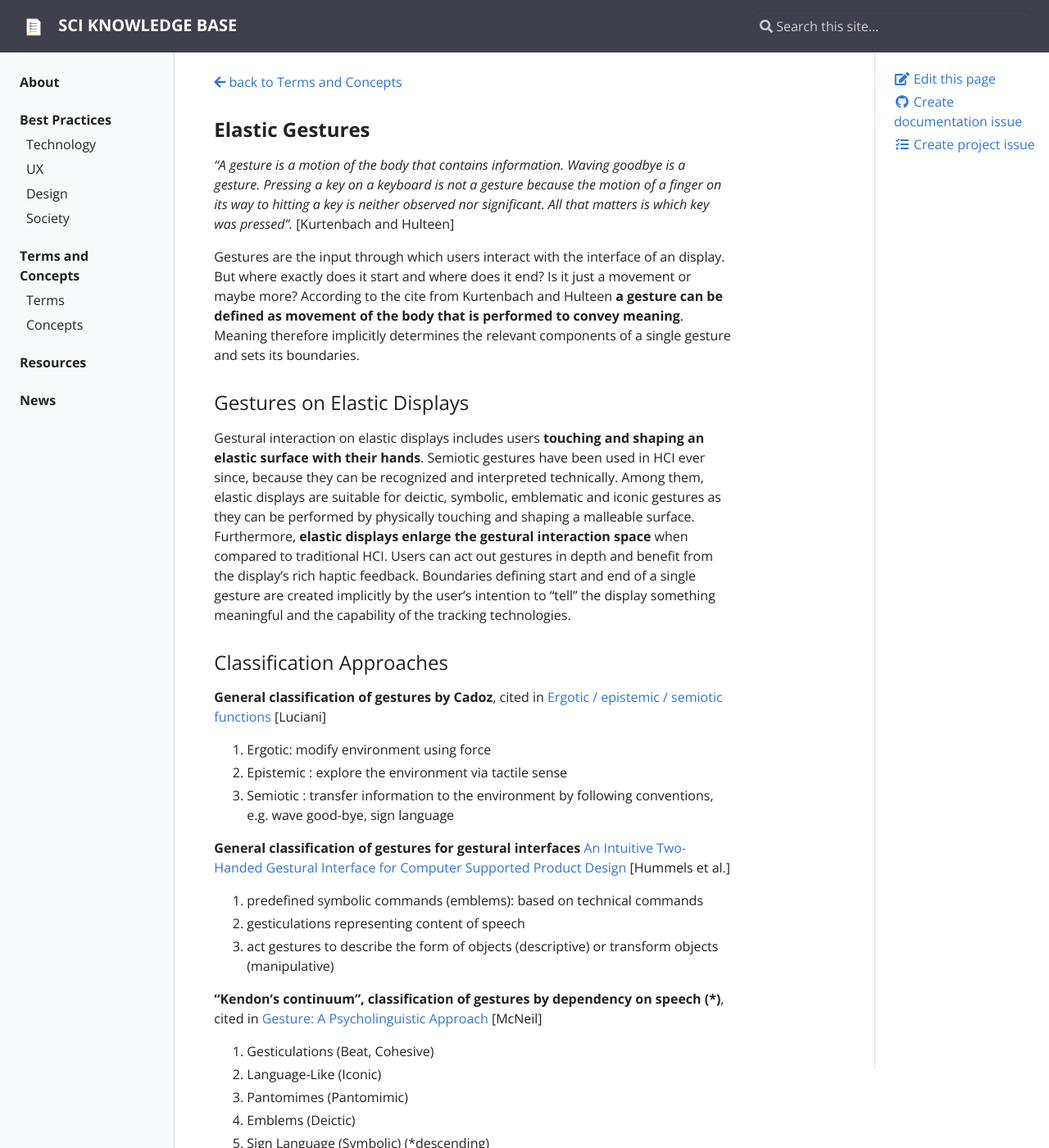
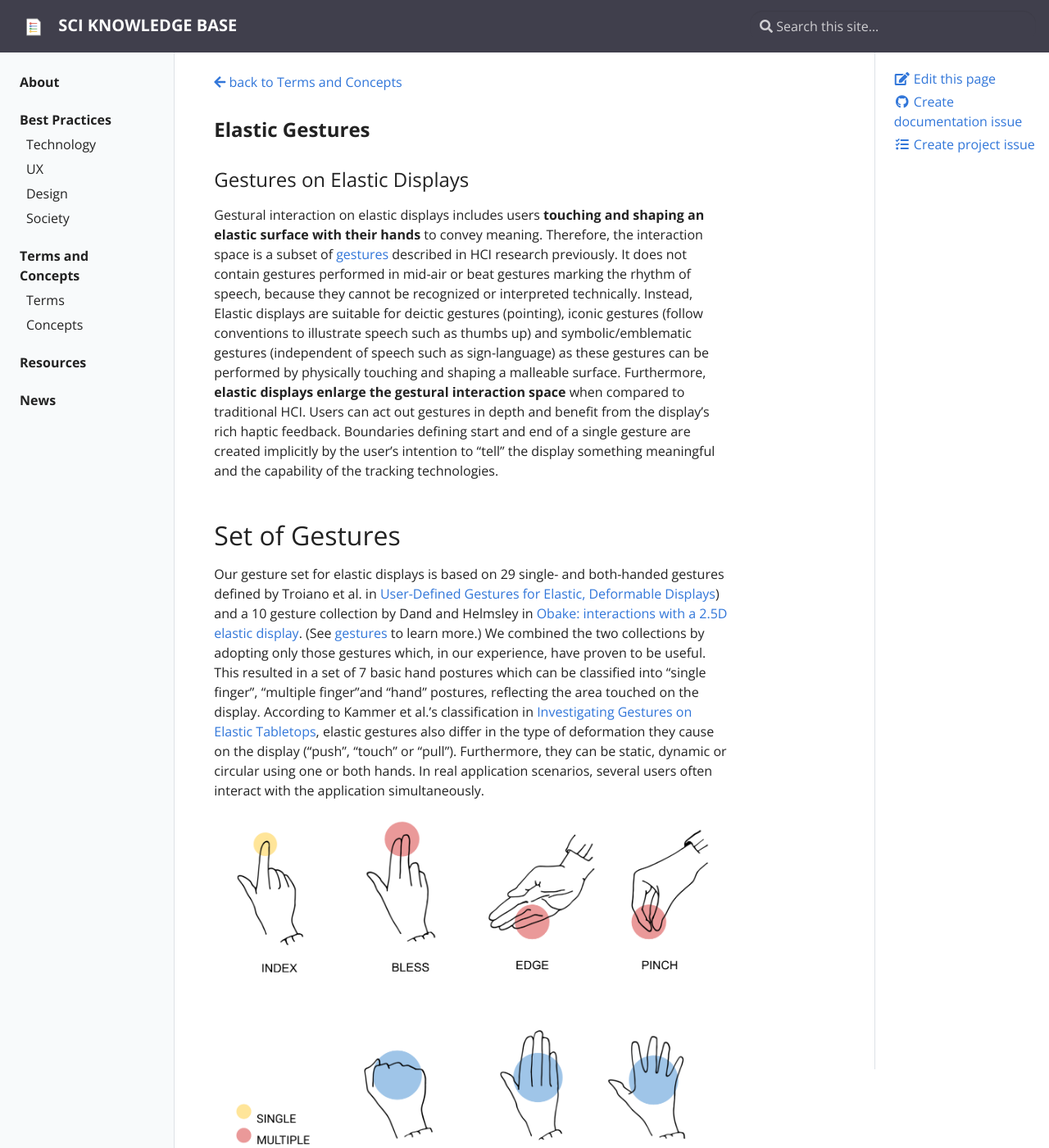
Before and after one commit to visualengineers/sci-knowledge-base, a Jekyll site: the page built from _concepts/elastic-gestures.md, in a window 1280 px wide and 1400 px high. Shown: the whole window at 82% size. Built offline with Jekyll 4.4.1, drawn with Linux system fonts in a browser that asks for light colours; some of the changed text lies outside the part shown.

Commit message:
updated set of gestures

```diff
--- a/_concepts/elastic-gestures.md
+++ b/_concepts/elastic-gestures.md
@@ -3,103 +3,14 @@ layout: concept
 title: Elastic Gestures
 description: Elastic gestures in SCI Knowledge Base
 ---
-*"A gesture is a motion of the body that contains information. Waving goodbye is a gesture. Pressing a key on a keyboard is not a gesture because the motion of a finger on its way to hitting a key is neither observed nor significant. All that matters is which key was pressed".* [Kurtenbach and Hulteen]
-
-Gestures are the input through which users interact with the interface of an display. But where exactly does it start and where does it end? Is it just a movement or maybe more? According to the cite from Kurtenbach and Hulteen **a gesture can be defined as movement of the body that is performed to convey meaning**. Meaning therefore implicitly determines the relevant components of a single gesture and sets its boundaries.
 
 ### Gestures on Elastic Displays
-Gestural interaction on elastic displays includes users **touching and shaping an elastic surface with their hands**. Semiotic gestures have been used in HCI ever since, because they can be recognized and interpreted technically. Among them, elastic displays are suitable for deictic, symbolic, emblematic and iconic gestures as they can be performed by physically touching and shaping a malleable surface. Furthermore, **elastic displays enlarge the gestural interaction space** when compared to traditional HCI. Users can act out gestures in depth and benefit from the display's rich haptic feedback. Boundaries defining start and end of a single gesture are created implicitly by the user's intention to "tell" the display something meaningful and the capability of the tracking technologies.
-
-### Classification Approaches
-
-**General classification of gestures by Cadoz**, cited in [Ergotic / epistemic / semiotic functions]({{ site.baseurl }}/resources/#references) [Luciani]
-1. Ergotic: modify environment using force
-2. Epistemic : explore the environment via tactile sense
-3. Semiotic : transfer information to the environment by following conventions, e.g. wave good-bye, sign language
-
-**General classification of gestures for gestural interfaces** [An Intuitive Two-Handed Gestural Interface for Computer Supported Product Design]({{ site.baseurl }}/resources/#references) [Hummels et al.]
-
-1. predefined symbolic commands (emblems): based on technical commands
-2. gesticulations representing content of speech
-3. act gestures to describe the form of objects (descriptive) or transform objects (manipulative)
-
-**"Kendon's continuum", classification of gestures by dependency on speech (\*)**, cited in [Gesture: A Psycholinguistic Approach]({{ site.baseurl }}/resources/#references) [McNeil]
-
-1. Gesticulations (Beat, Cohesive)
-2. Language-Like (Iconic)
-3. Pantomimes (Pantomimic)
-4. Emblems (Deictic)
-5. Sign Language (Symbolic)
-(\*descending)
-
-**Classification of semiotic gestures by Rime and Schiaratura**, cited in [Gestures in Human-Computer Interaction]({{ site.baseurl }}/resources/#references) [Muser]
-
-1. Deictic: pointing, e.g. using a mouse pointer
-2. Motoric: marks the rhythm of speech
-3. Symbolic / emblematic: contextual conventions, e.g. thumbs up
-4. Iconic: represents the content of the speech, e.g. shape of an object
-5. Metaphoric: illustrates abstract ideas
-
-**General classification of elastic gestures** in [Investigating Gestures on Elastic Tabletops]({{ site.baseurl }}/resources/#references) [Kammer et al.]
-
-PUSH - TOUCH - PULL
-
-**Classification of touch gestures for screen devices** in [Material Design: Types of Gestures]({{ site.baseurl }}/resources/#links) [Google]
-
-1. navigational gestures (move through)
-2. act gestures (complete actions + use shortcuts)
-3. transform gestures (transform objects)
-
-### Gesture Collections
-
-[User-Defined Gestures for Elastic, Deformable Displays]({{ site.baseurl }}/resources/#references) [Troiano et al.]
-
-29 single or both-handed gestures users prefer to perform on elastic, deformable displays
-
-1. Push
-2. Drag
-3. Expand
-4. Grab
-5. Pinch
-6. Pull
-7. Hold
-8. Rotate
-9. Shrink
-10. Draw a shape
-11. Swipe
-12. Tap
-13. Twist
-14. Squeeze
-15. Slide
-16. Stretch
-17. Gather
-18. Release
-19. Lasso
-20. Punch
-21. Tilt
-22. Follow the contour
-23. Slice
-24. Throw
-25. Draw a line
-26. Slingshot
-27. Round a shape
-28. Rub
-29. Spread
-
-[Obake: interactions with a 2.5D elastic display]({{ site.baseurl }}/resources/#links) [Obake by Dand, D., Hemsley, R.]
-
-Collection of gestural interactions on elastic 2.5D displays
-
-1. Intrude (more)
-2. Extrude (more)
-3. S-bend
-4. Stich
-5. Compress
-6. Pull (shapes)
-7. Push (shapes)
-8. Prod
-9. Friction
-10. Warp
+Gestural interaction on elastic displays includes users **touching and shaping an elastic surface with their hands** to convey meaning. Therefore, the interaction space is a subset of [gestures]({{ site.baseurl }}/terms/gesture) described in HCI research previously. It does not contain gestures performed in mid-air or beat gestures marking the rhythm of speech, because they cannot be recognized or interpreted technically. Instead, Elastic displays are suitable for deictic gestures (pointing), iconic gestures (follow conventions to illustrate speech such as thumbs up) and symbolic/emblematic gestures (independent of speech such as sign-language) as these gestures can be performed by physically touching and shaping a malleable surface. Furthermore, **elastic displays enlarge the gestural interaction space** when compared to traditional HCI. Users can act out gestures in depth and benefit from the display's rich haptic feedback. Boundaries defining start and end of a single gesture are created implicitly by the user's intention to "tell" the display something meaningful and the capability of the tracking technologies.
 
 ## Set of Gestures
-![elastic gestures set]({{ site.baseurl }}/assets/img/gestures-postures.png)
+
+Our gesture set for elastic displays is based on 29 single- and both-handed gestures defined by Troiano et al. in [User-Defined Gestures for Elastic, Deformable Displays]({{ site.baseurl }}/resources/#references)) and a 10 gesture collection by Dand and Helmsley in [Obake: interactions with a 2.5D elastic display]({{ site.baseurl }}/resources/#links). (See [gestures]({{ site.baseurl }}/terms/gesture) to learn more.) We combined the two collections by adopting only those gestures which, in our experience, have proven to be useful. This resulted in a set of 7 basic hand postures which can be classified into "single finger", "multiple finger"and "hand" postures, reflecting the area touched on the display. According to Kammer et al.'s classification in [Investigating Gestures on Elastic Tabletops]({{ site.baseurl }}/resources/#references), elastic gestures also differ in the type of deformation they cause on the display ("push", "touch" or "pull"). Furthermore, they can be static, dynamic or circular using one or both hands. In real application scenarios, several users often interact with the application simultaneously.
+
+![hand postures]({{ site.baseurl }}/assets/img/gestures-postures.png)
+
+![gesture dimensions]({{ site.baseurl }}/assets/img/gesture-dimensions.png)
--- a/_terms/G/gesture.md
+++ b/_terms/G/gesture.md
@@ -3,4 +3,47 @@ layout: term
 title: Gesture
 description: definition of gesture in SCI Knowledge Base
 ---
-A gesture can be defined as a movement of the body that is acted out to convey meaning with regard to the communication space in which it is performed. Meaning therefore implicitly creates the boundaries of a single gesture, which consists of everything that must necessarily be performed to encode the meaning. See more under [Set of Gestures for Elastic Displays]({{ site.baseurl }}/concepts/set-of-gestures).
+*"A gesture is a motion of the body that contains information. Waving goodbye is a gesture. Pressing a key on a keyboard is not a gesture because the motion of a finger on its way to hitting a key is neither observed nor significant. All that matters is which key was pressed".* [Kurtenbach and Hulteen]
+
+Gestures are the input through which users interact with the interface of an display. But where exactly does it start and where does it end? Is it just a movement or maybe more? According to the cite from Kurtenbach and Hulteen **a gesture can be defined as movement of the body that is performed to convey meaning**. Meaning therefore implicitly determines the relevant components of a single gesture and sets its boundaries.
+See more under [Set of Gestures for Elastic Displays]({{ site.baseurl }}/concepts/set-of-gestures).
+
+### Classification Approaches
+
+**General classification of gestures by Cadoz**, cited in [Ergotic / epistemic / semiotic functions]({{ site.baseurl }}/resources/#references) [Luciani]
+1. Ergotic: modify environment using force
+2. Epistemic : explore the environment via tactile sense
+3. Semiotic : transfer information to the environment by following conventions, e.g. wave good-bye, sign language
+
+**General classification of gestures for gestural interfaces** [An Intuitive Two-Handed Gestural Interface for Computer Supported Product Design]({{ site.baseurl }}/resources/#references) [Hummels et al.]
+
+1. predefined symbolic commands (emblems): based on technical commands
+2. gesticulations representing content of speech
+3. act gestures to describe the form of objects (descriptive) or transform objects (manipulative)
+
+**"Kendon's continuum", classification of gestures by dependency on speech (\*)**, cited in [Gesture: A Psycholinguistic Approach]({{ site.baseurl }}/resources/#references) [McNeil]
+
+1. Gesticulations (Beat, Cohesive)
+2. Language-Like (Iconic)
+3. Pantomimes (Pantomimic)
+4. Emblems (Deictic)
+5. Sign Language (Symbolic)
+(\*descending)
+
+**Classification of semiotic gestures by Rime and Schiaratura**, cited in [Gestures in Human-Computer Interaction]({{ site.baseurl }}/resources/#references) [Muser]
+
+1. Deictic: pointing, e.g. using a mouse pointer
+2. Motoric: marks the rhythm of speech
+3. Symbolic / emblematic: contextual conventions, e.g. thumbs up
+4. Iconic: represents the content of the speech, e.g. shape of an object
+5. Metaphoric: illustrates abstract ideas
+
+**General classification of elastic gestures** in [Investigating Gestures on Elastic Tabletops]({{ site.baseurl }}/resources/#references) [Kammer et al.]
+
+PUSH - TOUCH - PULL
+
+**Classification of touch gestures for screen devices** in [Material Design: Types of Gestures]({{ site.baseurl }}/resources/#links) [Google]
+
+1. navigational gestures (move through)
+2. act gestures (complete actions + use shortcuts)
+3. transform gestures (transform objects)
```
Also changed, not shown: assets/img/gesture-dimensions.png (added).
